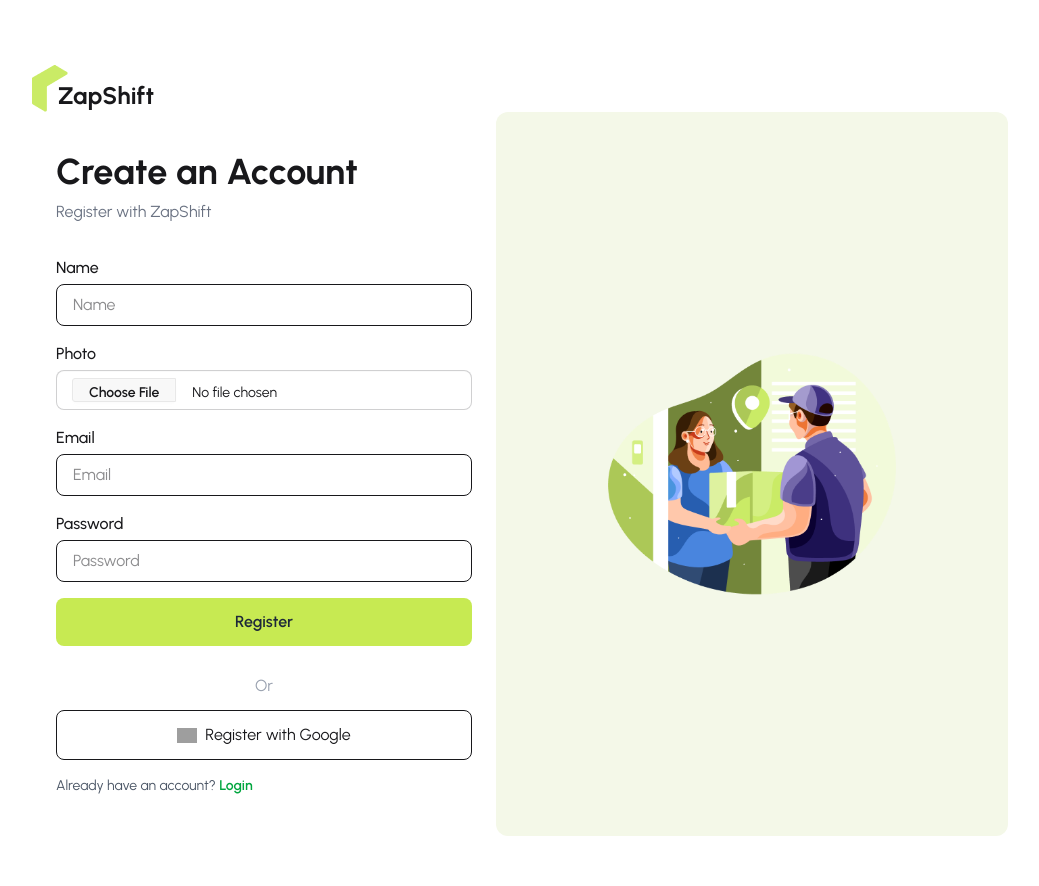
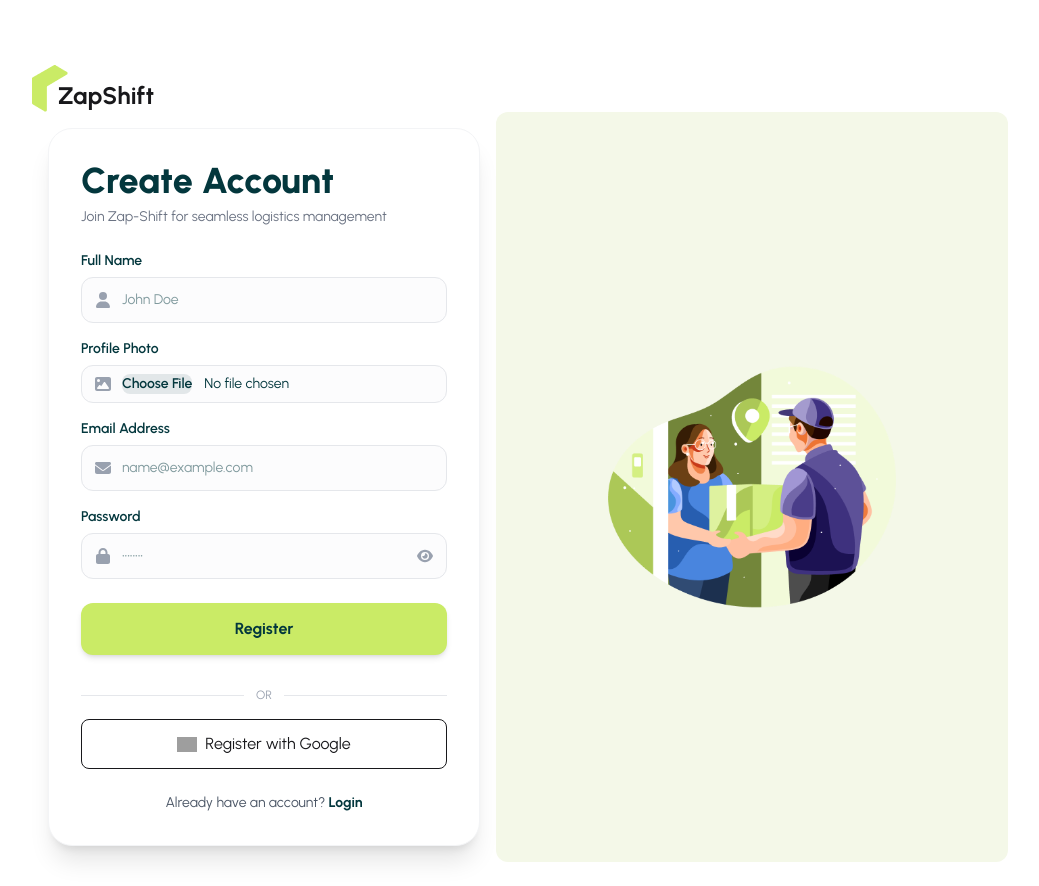
Before and after one commit to opunath26/zap-shift-client, a React (Vite) app: page /register in a window 1280 px wide. Shown: the whole page, without its empty margins (120-1159 px from the left). Before the commit the page ends 860 px from the top, so only its background shows below. Built offline with nearby package versions, Linux system fonts and the light colour scheme; no server answers; grey boxes are pictures that could not be loaded.

Commit message:
feat(register): enhance Register UI with Framer Motion, validation, and SweetAlert2

```diff
--- a/src/pages/Auth/Register/Register.jsx
+++ b/src/pages/Auth/Register/Register.jsx
@@ -1,11 +1,17 @@
-import React from "react";
+import React, { useState } from "react";
 import { useForm } from "react-hook-form";
 import useAuth from "../../../hooks/useAuth";
 import { Link, useLocation, useNavigate } from "react-router";
 import SocialLogin from "../SocialLogin/SocialLogin";
 import axios from "axios";
+import Swal from "sweetalert2";
+import { FaEye, FaEyeSlash, FaEnvelope, FaLock, FaUser, FaImage } from "react-icons/fa6";
+import { motion } from "framer-motion";
 
 const Register = () => {
+  const [showPassword, setShowPassword] = useState(false);
+  const [loading, setLoading] = useState(false);
+
   const {
     register,
     handleSubmit,
@@ -13,155 +19,253 @@ const Register = () => {
   } = useForm();
 
   const { registerUser, updateUserProfile } = useAuth();
-
   const location = useLocation();
   const navigate = useNavigate();
 
-  console.log('in register', location);
-
-
   const handleRegistration = (data) => {
-    console.log("after register", data.photo[0]);
+    setLoading(true);
     const profileImg = data.photo[0];
 
     registerUser(data.email, data.password)
       .then((result) => {
-        console.log(result.user);
-        // store the image and the photo URL
+        // Prepare image for ImgBB upload
         const formData = new FormData();
         formData.append("image", profileImg);
 
         const image_API_URL = `https://api.imgbb.com/1/upload?key=${import.meta.env.VITE_image_host_key}`;
 
-        axios.post(image_API_URL, formData)
-        .then(res =>{
-            console.log('after image upload', res.data.data.url);
+        axios
+          .post(image_API_URL, formData)
+          .then((res) => {
+            const userProfile = {
+              displayName: data.name,
+              photoURL: res.data.data.url,
+            };
 
-            // update user profile
-             const userProfile = {
-                displayName : data.name,
-                photoURL : res.data.data.url
-             }
             updateUserProfile(userProfile)
               .then(() => {
-                console.log("user profile updated");
-                navigate(location.state || '/');
-             })
-             .catch(error => {
-                console.log(error);
+                setLoading(false);
+                Swal.fire({
+                  icon: "success",
+                  title: "Account Created!",
+                  text: "Welcome to Zap-Shift Express Logistics.",
+                  toast: true,
+                  position: "top-end",
+                  showConfirmButton: false,
+                  timer: 3000,
+                  timerProgressBar: true,
                 });
-
-        })
-
+                navigate(location?.state || "/");
               })
               .catch((error) => {
-        console.log(error);
+                setLoading(false);
+                Swal.fire({
+                  icon: "error",
+                  title: "Profile Update Failed",
+                  text: error.message,
+                  confirmButtonColor: "#03373D",
                 });
+              });
+          })
+          .catch((error) => {
+            setLoading(false);
+            Swal.fire({
+              icon: "error",
+              title: "Image Upload Failed",
+              text: "Could not upload profile picture. Please try again.",
+              confirmButtonColor: "#03373D",
+            });
+          });
+      })
+      .catch((error) => {
+        setLoading(false);
+        let errorMessage = "Registration failed. Please try again.";
+        if (error.code === "auth/email-already-in-use") {
+          errorMessage = "This email is already registered.";
+        }
 
-
+        Swal.fire({
+          icon: "error",
+          title: "Registration Error",
+          text: errorMessage,
+          confirmButtonColor: "#03373D",
+        });
+      });
   };
 
   return (
-    <div className="px-6 py-10">
-      {/* Title & Subtitle */}
-      <h2 className="mb-2 font-bold text-4xl">Create an Account</h2>
-      <p className="mb-8 text-gray-500">Register with ZapShift</p>
+    <div className="mx-auto px-2 py-4 w-full max-w-md">
+      <motion.div
+        initial={{ opacity: 0, y: 20 }}
+        animate={{ opacity: 1, y: 0 }}
+        transition={{ duration: 0.4, ease: "easeOut" }}
+        className="bg-white shadow-xl p-6 sm:p-8 border border-gray-100 rounded-3xl"
+      >
+        {/* Header */}
+        <div className="mb-6 text-left">
+          <h2 className="font-extrabold text-secondary text-3xl sm:text-4xl">
+            Create Account
+          </h2>
+          <p className="mt-1.5 text-gray-500 text-sm">
+            Join Zap-Shift for seamless logistics management
+          </p>
+        </div>
 
+        {/* Form */}
         <form onSubmit={handleSubmit(handleRegistration)} className="space-y-4">
 
-        {/* Name */}
+          {/* Name Field */}
           <div>
-          <label className="block mb-1 font-medium">Name</label>
+            <label className="block mb-1.5 font-semibold text-secondary text-sm">
+              Full Name
+            </label>
+            <div className="relative">
+              <span className="top-1/2 left-3.5 absolute text-gray-400 -translate-y-1/2">
+                <FaUser />
+              </span>
               <input
                 type="text"
-            {...register("name", { required: true })}
-            className="px-4 py-2 border rounded-lg focus:outline-none w-full"
-            placeholder="Name"
+                {...register("name", { required: "Name is required" })}
+                className="bg-gray-50/50 focus:bg-white py-3 pr-4 pl-10 border border-gray-200 focus:border-secondary rounded-xl focus:outline-none w-full text-secondary text-sm transition-all"
+                placeholder="John Doe"
               />
+            </div>
             {errors.name && (
-            <span className="text-red-500 text-sm">Name is required</span>
-          )}
-        </div>
-        {/* Photo */}
-        <div>
-          <label className="block mb-1 font-medium">Photo</label>
-          <input
-            type="file"
-            {...register("photo", { required: true })}
-            className="px-4 py-2 border rounded-lg focus:outline-none w-full file-input"
-            placeholder="Your Photo"
-          />
-          {errors.name && (
-            <span className="text-red-500 text-sm">Photo is required</span>
+              <span className="block mt-1 font-medium text-red-500 text-xs">
+                {errors.name.message}
+              </span>
             )}
           </div>
 
-        {/* Email */}
+          {/* Photo Field */}
           <div>
-          <label className="block mb-1 font-medium">Email</label>
+            <label className="block mb-1.5 font-semibold text-secondary text-sm">
+              Profile Photo
+            </label>
+            <div className="relative">
+              <span className="top-1/2 left-3.5 absolute text-gray-400 -translate-y-1/2">
+                <FaImage />
+              </span>
               <input
-            type="email"
-            {...register("email", { required: true })}
-            className="px-4 py-2 border rounded-lg focus:outline-none w-full"
-            placeholder="Email"
+                type="file"
+                accept="image/*"
+                {...register("photo", { required: "Photo is required" })}
+                className="bg-gray-50/50 focus:bg-white file:bg-secondary/10 file:hover:bg-secondary/20 file:mr-3 py-2 pr-4 pl-10 border border-gray-200 focus:border-secondary file:border-0 rounded-xl file:rounded-lg focus:outline-none w-full file:font-semibold text-secondary file:text-secondary text-sm transition-all"
               />
-          {errors.email && (
-            <span className="text-red-500 text-sm">Email is required</span>
+            </div>
+            {errors.photo && (
+              <span className="block mt-1 font-medium text-red-500 text-xs">
+                {errors.photo.message}
+              </span>
             )}
           </div>
 
-        {/* Password */}
+          {/* Email Field */}
           <div>
-          <label className="block mb-1 font-medium">Password</label>
+            <label className="block mb-1.5 font-semibold text-secondary text-sm">
+              Email Address
+            </label>
+            <div className="relative">
+              <span className="top-1/2 left-3.5 absolute text-gray-400 -translate-y-1/2">
+                <FaEnvelope />
+              </span>
               <input
-            type="password"
-            {...register("password", {
-              required: true,
-              minLength: 6,
-              pattern: /(?=.*[A-Z])(?=.*[!@#$&*])/,
+                type="email"
+                {...register("email", {
+                  required: "Email is required",
+                  pattern: {
+                    value: /^[a-zA-Z0-9._%+-]+@[a-zA-Z0-9.-]+\.[a-zA-Z]{2,}$/,
+                    message: "Please enter a valid email address",
+                  },
                 })}
-            className="px-4 py-2 border rounded-lg focus:outline-none w-full"
-            placeholder="Password"
+                className="bg-gray-50/50 focus:bg-white py-3 pr-4 pl-10 border border-gray-200 focus:border-secondary rounded-xl focus:outline-none w-full text-secondary text-sm transition-all"
+                placeholder="name@example.com"
               />
-          {errors.password?.type === "required" && (
-            <span className="text-red-500 text-sm">Password is required</span>
-          )}
-          {errors.password?.type === "minLength" && (
-            <span className="text-red-500 text-sm">
-              Password must be at least 6 characters
+            </div>
+            {errors.email && (
+              <span className="block mt-1 font-medium text-red-500 text-xs">
+                {errors.email.message}
               </span>
             )}
-          {errors.password?.type === "pattern" && (
-            <span className="text-red-500 text-sm">
-              Must contain an uppercase & a special character
+          </div>
+
+          {/* Password Field */}
+          <div>
+            <label className="block mb-1.5 font-semibold text-secondary text-sm">
+              Password
+            </label>
+            <div className="relative">
+              <span className="top-1/2 left-3.5 absolute text-gray-400 -translate-y-1/2">
+                <FaLock />
+              </span>
+              <input
+                type={showPassword ? "text" : "password"}
+                {...register("password", {
+                  required: "Password is required",
+                  minLength: {
+                    value: 6,
+                    message: "Password must be at least 6 characters",
+                  },
+                  pattern: {
+                    value: /(?=.*[A-Z])(?=.*[!@#$&*])/,
+                    message: "Must contain an uppercase & special character",
+                  },
+                })}
+                className="bg-gray-50/50 focus:bg-white py-3 pr-10 pl-10 border border-gray-200 focus:border-secondary rounded-xl focus:outline-none w-full text-secondary text-sm transition-all"
+                placeholder="••••••••"
+              />
+              <button
+                type="button"
+                onClick={() => setShowPassword(!showPassword)}
+                className="top-1/2 right-3.5 absolute focus:outline-none text-gray-400 hover:text-secondary -translate-y-1/2"
+              >
+                {showPassword ? <FaEyeSlash /> : <FaEye />}
+              </button>
+            </div>
+            {errors.password && (
+              <span className="block mt-1 font-medium text-red-500 text-xs">
+                {errors.password.message}
               </span>
             )}
           </div>
 
           {/* Submit Button */}
-        <button className="bg-[#C7EA52] hover:bg-[#b7de45] py-3 rounded-lg w-full font-semibold text-gray-800 transition">
-          Register
+          <button
+            type="submit"
+            disabled={loading}
+            className="bg-primary hover:bg-primary/90 disabled:opacity-50 shadow-md mt-2 py-3.5 rounded-xl w-full font-bold text-secondary active:scale-95 transition-all cursor-pointer"
+          >
+            {loading ? (
+              <span className="loading loading-spinner loading-sm"></span>
+            ) : (
+              "Register"
+            )}
           </button>
 
           {/* Divider */}
-        <div className="my-3 text-gray-400 text-center">Or</div>
+          <div className="flex items-center my-4">
+            <div className="flex-grow border-gray-200 border-t"></div>
+            <span className="px-3 text-gray-400 text-xs uppercase">Or</span>
+            <div className="flex-grow border-gray-200 border-t"></div>
+          </div>
 
-        {/* Google Login */}
-
-          <SocialLogin type="register"></SocialLogin>
-
-
+          {/* Social Login */}
+          <SocialLogin type="register" />
 
           {/* Login Redirect */}
-        <p className="mt-4 text-gray-600 text-sm">
+          <p className="mt-6 text-gray-600 text-sm text-center">
             Already have an account?{" "}
-          <span className="font-semibold text-green-600 hover:underline cursor-pointer">
             <Link
               state={location.state}
-            to="/login">Login</Link>
-          </span>
+              to="/login"
+              className="font-bold text-secondary hover:underline"
+            >
+              Login
+            </Link>
           </p>
+
         </form>
+      </motion.div>
     </div>
   );
 };
```
Also changed, not shown: src/pages/Auth/Login/Login.jsx (+9 -65 lines). Lines whose indentation alone changed are shown as unchanged.
